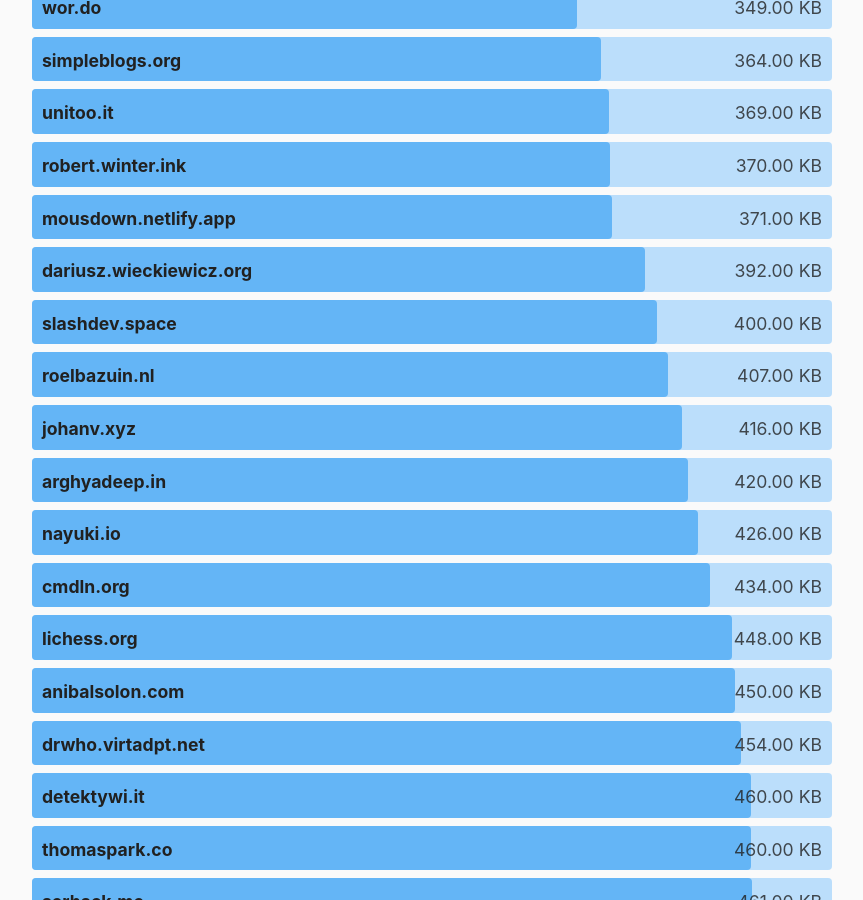
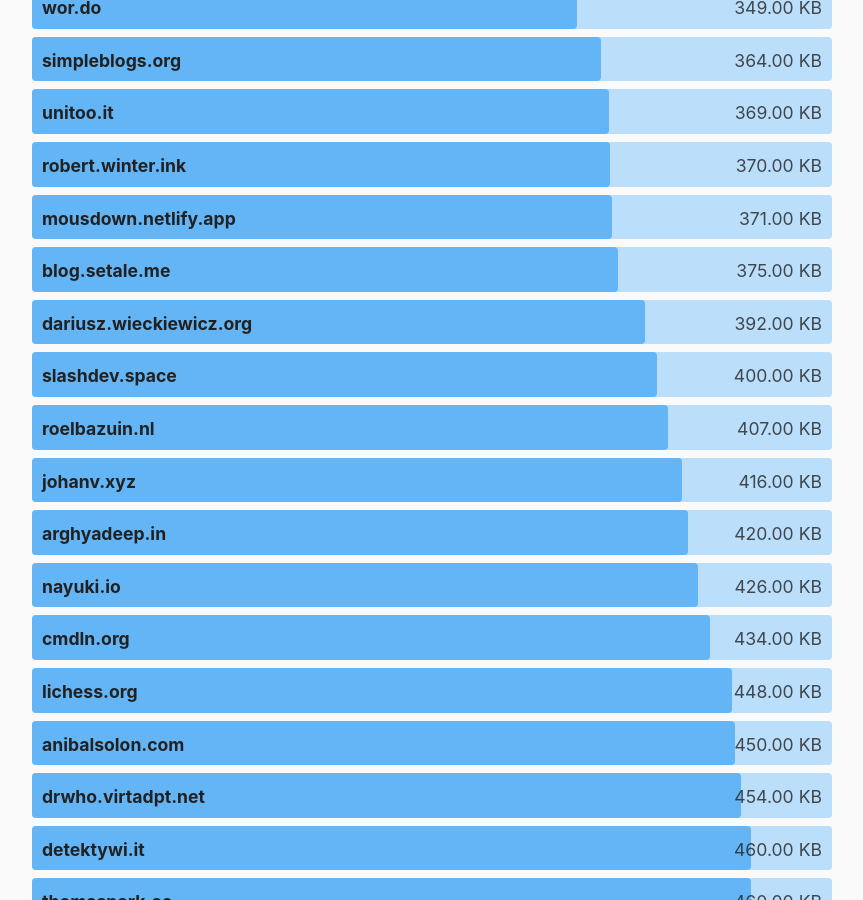
Before and after one commit to kevquirk/512kb.club, a Jekyll site: the page built from index.md, in a window 1280 px wide and 900 px high, scrolled down 19904 px. Shown: the whole window, without its empty margins (208-1071 px from the left). Built offline with Jekyll 4.4.1, drawn with Linux system fonts in a browser that asks for light colours.

Commit message:
adds my blog
Signed-off-by: Lorenzo Setale <lorenzo@setale.me>

```diff
--- a/_data/sites.yml
+++ b/_data/sites.yml
@@ -248,6 +248,11 @@
   size: 103
   last_checked: 2021-11-27
 
+- domain: blog.setale.me
+  url: https://blog.setale.me/
+  size: 375
+  last_checked: 2022-01-31
+
 - domain: blog.sulairris.com
   url: https://blog.sulairris.com/
   size: 326
```
